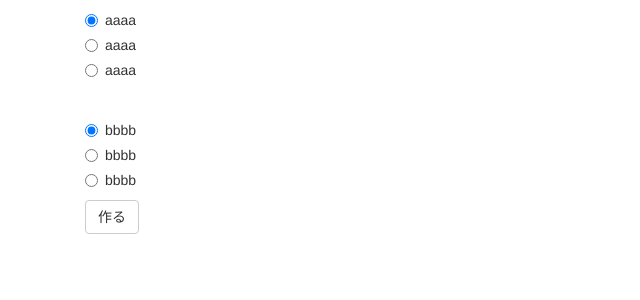
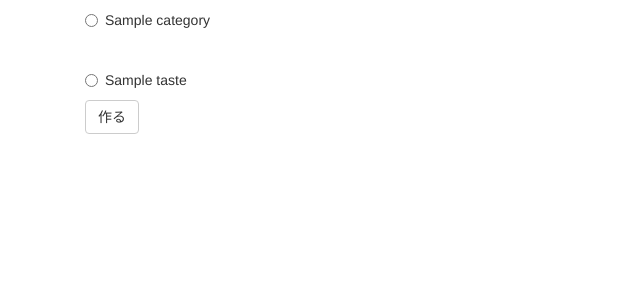
Before and after one commit to katsuyan/arrangerecipe, a Django app: page / in a window 1280 px wide. Shown: the top 300 px of the page, without its empty margins (0-640 px from the left). Run offline with Django 3.2, Linux system fonts and the light colour scheme; tables that the repository leaves empty hold one stand-in row (values such as "Sample post"); some libraries are stand-ins or nearby versions.

Commit message:
add data to html

```diff
--- a/recipe/templates/js/index.js
+++ b/recipe/templates/js/index.js
@@ -2,7 +2,7 @@ var ARRANGE = ARRANGE || {};
 
 (function () {
 
-  $('#index').on('click', '#cook_button', function(e){
+  $('#index').on('click', '#cook_button', function(e) {
     window.open('http://cookpad.com/recipe/3141186')
   });
 
--- a/recipe/templates/recipe/index.html
+++ b/recipe/templates/recipe/index.html
@@ -10,44 +10,27 @@
 {% block content %}
 <div class="container" id="index">
 
+  <div>
+    {% for category in category_list %}
     <div class="radio">
       <label>
-      <input type="radio" name="optionsRadios" id="optionsRadios1" value="option1" checked>
-      aaaa
+        <input type="radio" name="category">
+        {{ category.name }}
       </label>
     </div>
-  <div class="radio">
-    <label>
-      <input type="radio" name="optionsRadios" id="optionsRadios2" value="option2">
-      aaaa
-    </label>
-  </div>
-  <div class="radio">
-    <label>
-      <input type="radio" name="optionsRadios" id="optionsRadios3" value="option3">
-      aaaa
-    </label>
+    {% endfor %}
   </div>
 
   <br>
-
+  <div>
+    {% for taste in taste_list %}
     <div class="radio">
       <label>
-      <input type="radio" name="optionsRadio" id="optionsRadios1" value="option1" checked>
-      bbbb
+        <input type="radio" name="taste">
+        {{ taste.name }}
       </label>
     </div>
-  <div class="radio">
-    <label>
-      <input type="radio" name="optionsRadio" id="optionsRadios2" value="option2">
-      bbbb
-    </label>
-  </div>
-  <div class="radio">
-    <label>
-      <input type="radio" name="optionsRadio" id="optionsRadios3" value="option3">
-      bbbb
-    </label>
+    {% endfor %}
   </div>
 
   <div>
```
Lines whose indentation alone changed are shown as unchanged.
